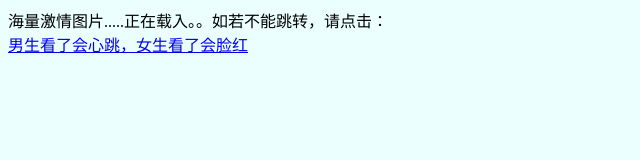
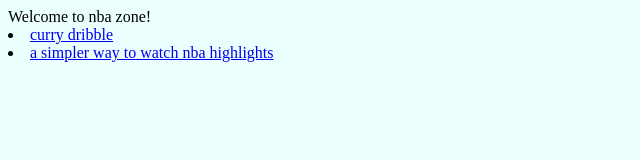
Before and after one commit to JamesCang/curry, a plain HTML site: page index.html in a window 1280 px wide. Shown: the whole page, without its empty margins (0-640 px from the left). Drawn offline with Linux system fonts and the light colour scheme.

Commit message:
update index(curry dribble)

```diff
--- a/index.html
+++ b/index.html
@@ -7,7 +7,12 @@
 </head>
 <body bgcolor="#ECFFFF">
     <!-- HTML 正文 -->
-    海量激情图片.....正在载入。。如若不能跳转，请点击：<br>
-   <a href="http://jboat.github.io/nba/">男生看了会心跳，女生看了会脸红</a>
+    Welcome to nba zone!
+    <li>
+    	<a href="http://video.weibo.com/show?fid=1034:cf6bc2936ecd81d4acc9b98ddd3a0da9&sudaref=bbs.hupu.com">curry dribble</a><br>
+    </li>
+   <li>
+   	<a href="http://jboat.github.io/nba/">a simpler way to watch nba highlights </a>
+   </li>
 </body>
 </html>
```
